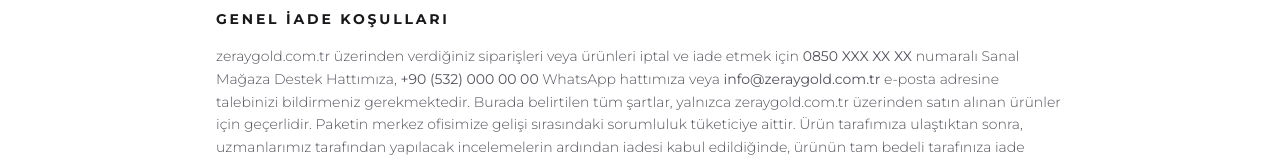
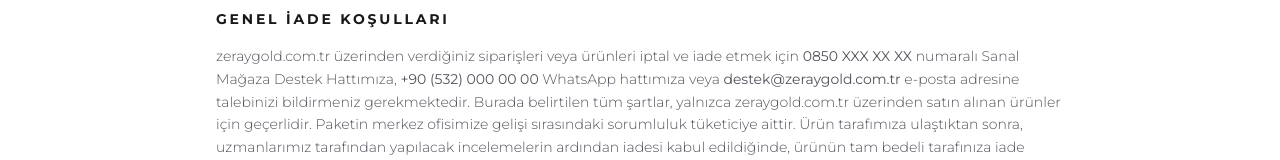
Before and after one commit to hopex03/lumina-main-vitrin, a Next.js app: page /iade-sartlari in a window 1280 px wide. Shown: the part 268-428 px from the top of the page. Built offline with nearby package versions, Linux system fonts and the light colour scheme; a web font is replaced by a local one.

Commit message:
fix: Ensured all support emails strictly point to destek@zeraygold.com.tr

```diff
--- a/app/iade-sartlari/page.tsx
+++ b/app/iade-sartlari/page.tsx
@@ -34,7 +34,7 @@
                         <section>
                             <h2 className="text-sm font-bold tracking-[0.2em] text-zinc-900 uppercase mb-4">Genel İade Koşulları</h2>
                             <p>
-                                zeraygold.com.tr üzerinden verdiğiniz siparişleri veya ürünleri iptal ve iade etmek için <strong>0850 XXX XX XX</strong> numaralı Sanal Mağaza Destek Hattımıza, <strong>+90 (532) 000 00 00</strong> WhatsApp hattımıza veya <strong>info@zeraygold.com.tr</strong> e-posta adresine talebinizi bildirmeniz gerekmektedir. Burada belirtilen tüm şartlar, yalnızca zeraygold.com.tr üzerinden satın alınan ürünler için geçerlidir. Paketin merkez ofisimize gelişi sırasındaki sorumluluk tüketiciye aittir. Ürün tarafımıza ulaştıktan sonra, uzmanlarımız tarafından yapılacak incelemelerin ardından iadesi kabul edildiğinde, ürünün tam bedeli tarafınıza iade edilecektir.
+                                zeraygold.com.tr üzerinden verdiğiniz siparişleri veya ürünleri iptal ve iade etmek için <strong>0850 XXX XX XX</strong> numaralı Sanal Mağaza Destek Hattımıza, <strong>+90 (532) 000 00 00</strong> WhatsApp hattımıza veya <strong>destek@zeraygold.com.tr</strong> e-posta adresine talebinizi bildirmeniz gerekmektedir. Burada belirtilen tüm şartlar, yalnızca zeraygold.com.tr üzerinden satın alınan ürünler için geçerlidir. Paketin merkez ofisimize gelişi sırasındaki sorumluluk tüketiciye aittir. Ürün tarafımıza ulaştıktan sonra, uzmanlarımız tarafından yapılacak incelemelerin ardından iadesi kabul edildiğinde, ürünün tam bedeli tarafınıza iade edilecektir.
                             </p>
                             <p className="mt-4">
                                 Ürün iadesi işlemlerinde, 6502 Sayılı Tüketicinin Korunması Hakkındaki Kanun hükümleri uygulanır. Ürün müşteriye ulaştıktan sonra <strong>14 gün içerisinde</strong> cayma hakkı kullanılabilir. Cayma hakkının kullanılabilmesi için müşterinin bu süre içinde tarafımıza bildirimde bulunması ve ürünün kesinlikle kullanılmamış (ambalajı vb.), hasar görmemiş olması şarttır.
--- a/app/iletisim/page.tsx
+++ b/app/iletisim/page.tsx
@@ -130,7 +130,7 @@
                                     <h2 className="font-serif text-2xl text-zinc-900 mb-4 tracking-wide uppercase">Talebiniz Kayıt Altına Alınmıştır</h2>
                                     <p className="text-zinc-500 text-sm font-light leading-relaxed mt-4">
                                         Değerli müşterimiz, iletmiş olduğunuz talep kurumumuzca işleme alınmış olup, <br />
-                                        <b className="text-zinc-700 font-semibold tracking-wider">support@zeraygold.com.tr</b> üzerinden tarafınıza en kısa sürede resmi geri dönüş sağlanacaktır.
+                                        <b className="text-zinc-700 font-semibold tracking-wider">destek@zeraygold.com.tr</b> üzerinden tarafınıza en kısa sürede resmi geri dönüş sağlanacaktır.
                                     </p>
                                 </div>
                                 <button onClick={() => setSuccess(false)} className="text-[10px] font-bold tracking-[0.25em] uppercase border-b border-zinc-800 pb-1 hover:text-[#d4af37] hover:border-[#d4af37] transition-colors">
```
